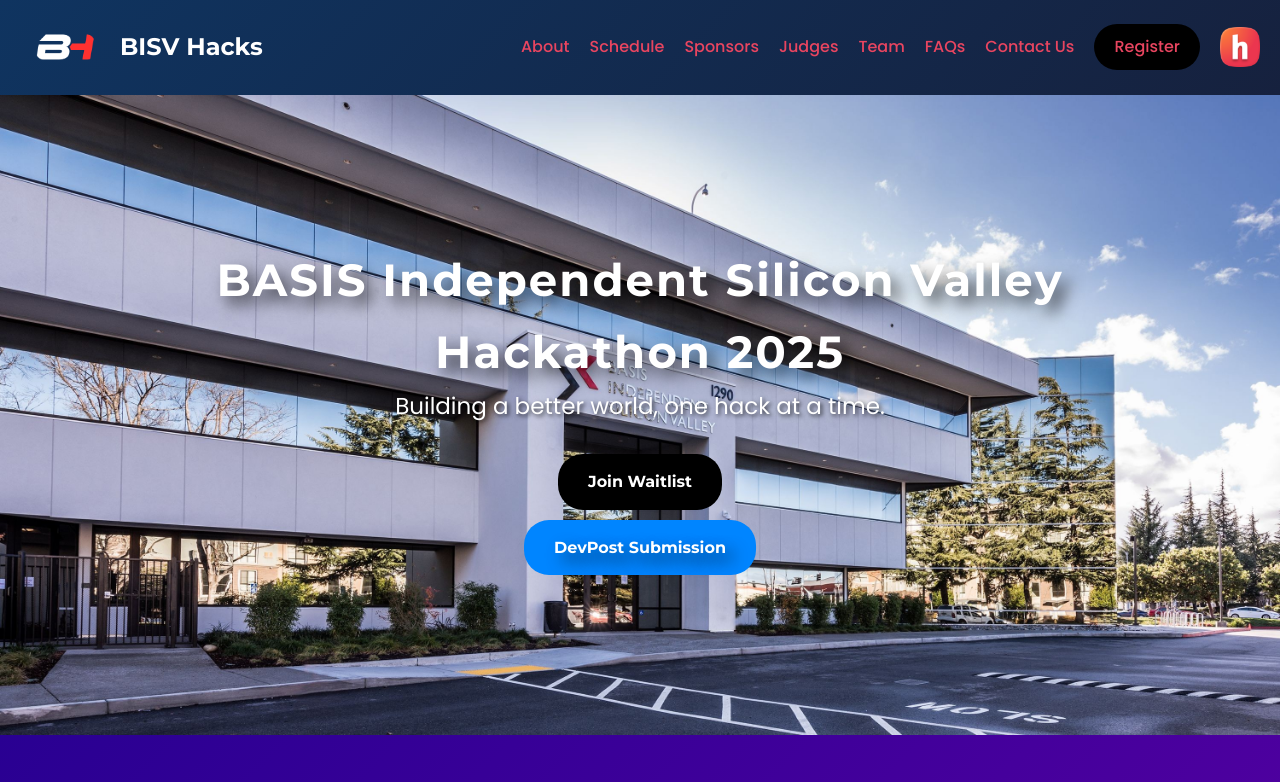
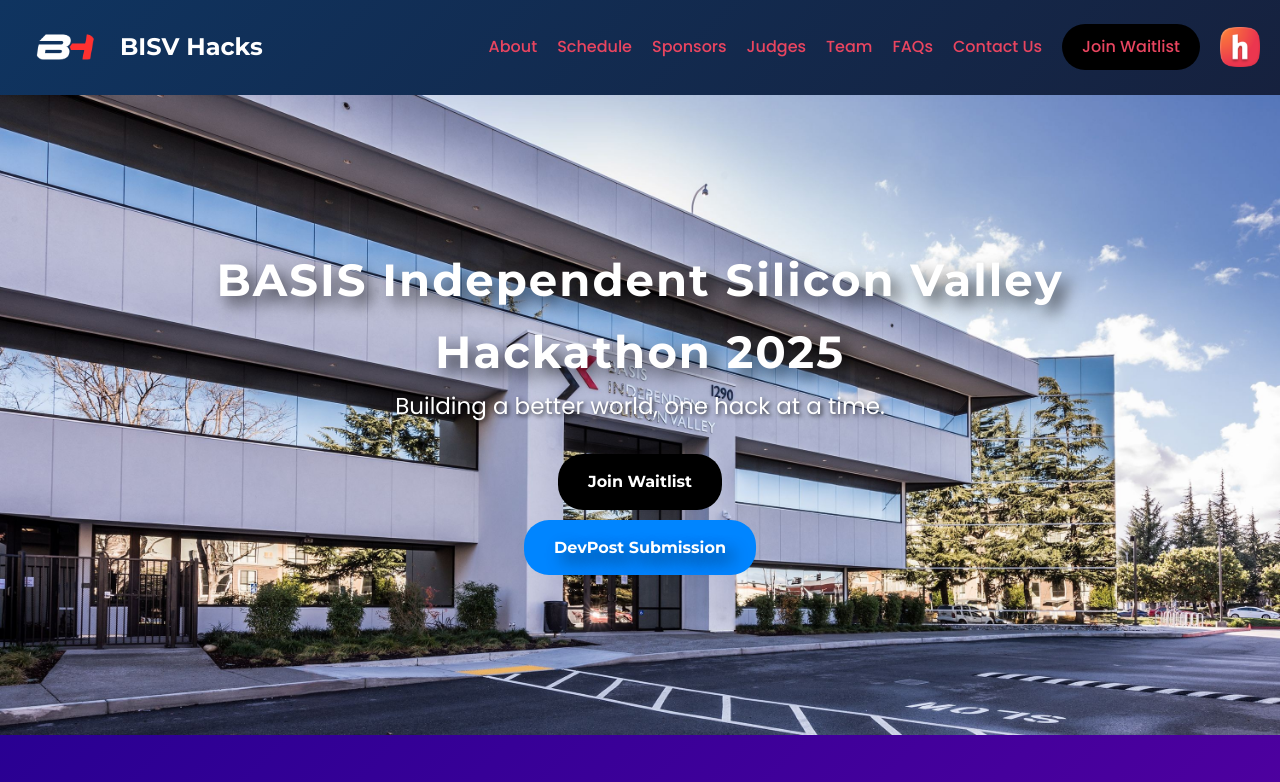
Before and after one commit to nitaigos/nitaigos.github.io, a plain HTML site: page index.html in a window 1280 px wide. Shown: the top 782 px of the page. Drawn offline with Linux system fonts and the light colour scheme.

```diff
--- a/index.html
+++ b/index.html
@@ -27,7 +27,7 @@
                 <li><a href="#faq">FAQs</a></li>
                 <li><a href="#contact">Contact Us</a></li>
                 <li class="register-link">
-                    <a href="https://forms.gle/rR1Y3EBhVPUainiT6" target="_blank" class="cta-btn">Register</a>
+                    <a href="https://forms.gle/rR1Y3EBhVPUainiT6" target="_blank" class="cta-btn">Join Waitlist</a>
                     <a href="https://hackclub.com" target="_blank">
                         <img src="images/icon-rounded.png" alt="Hack Club Logo" class="register-logo">
                     </a>
```
